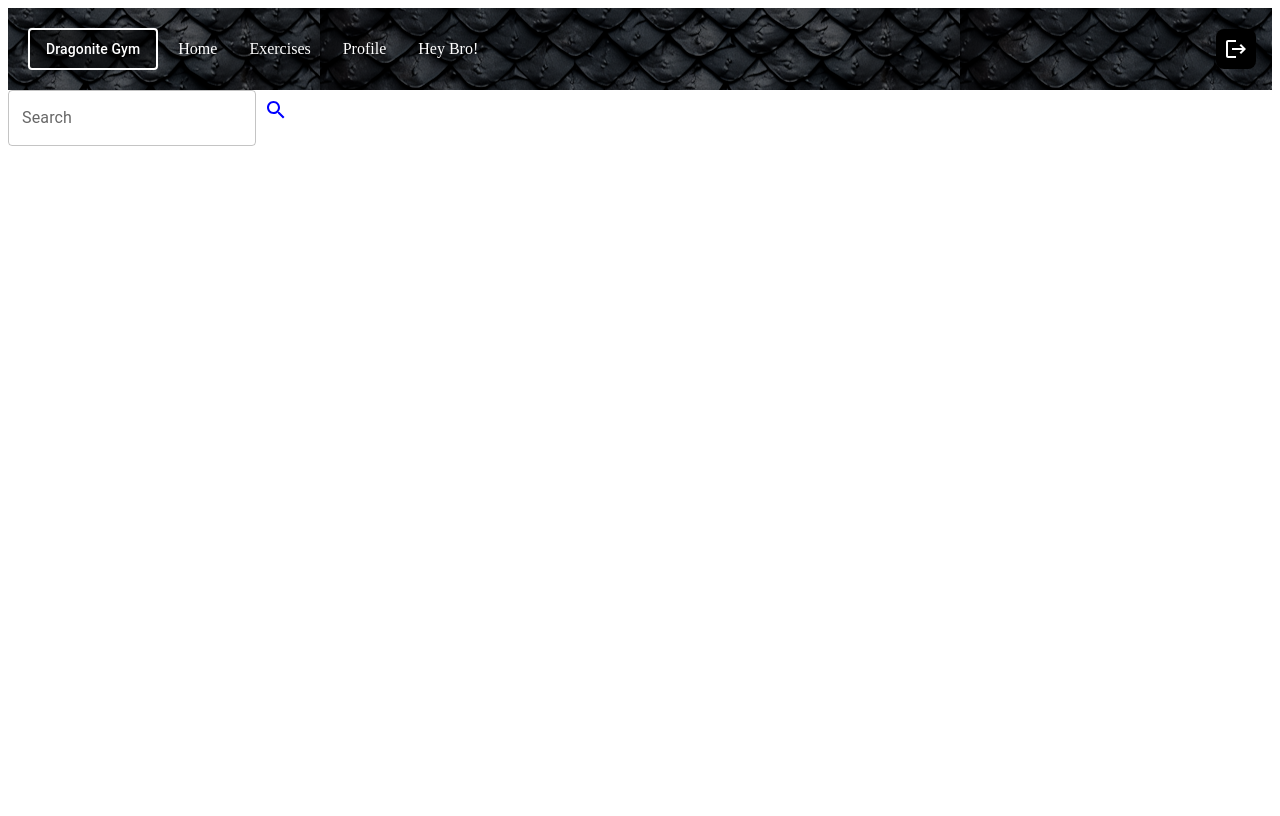
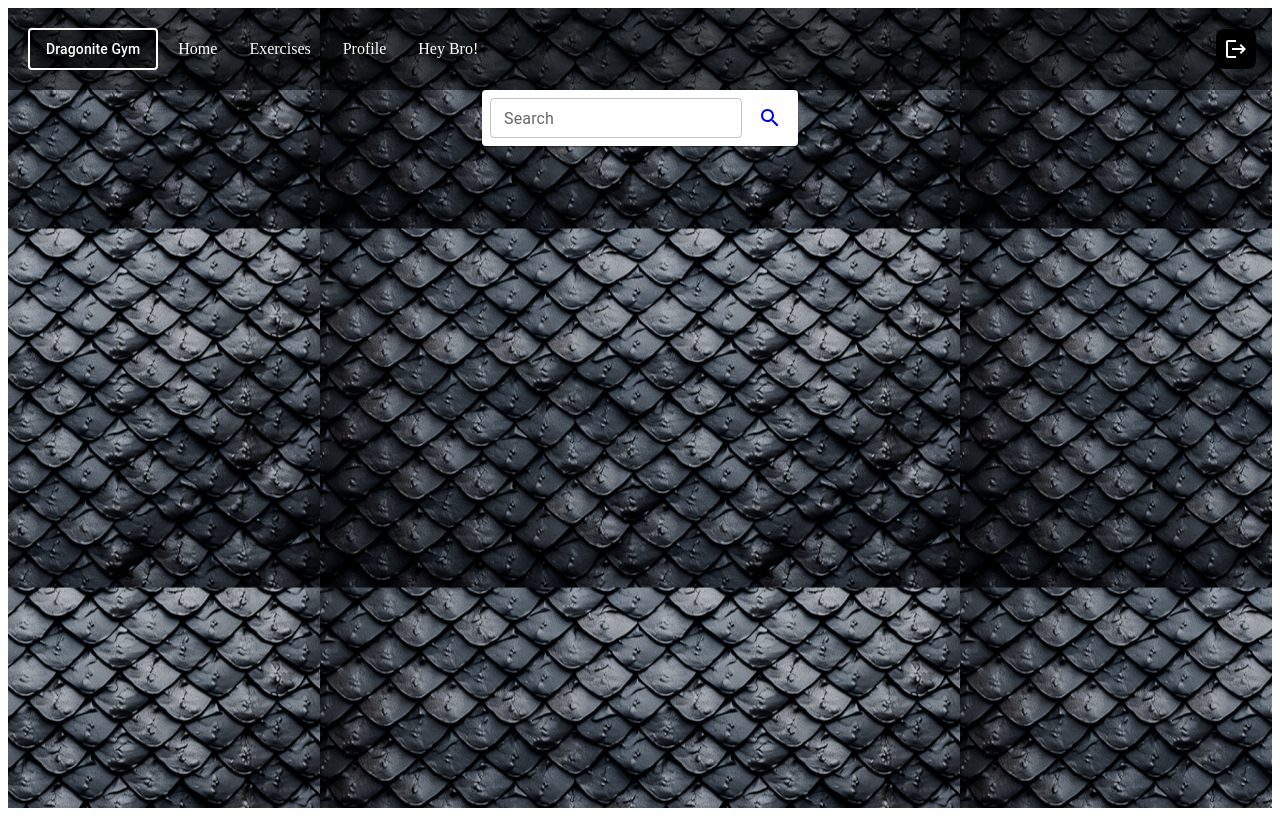
Before and after one commit to DragoniteGym/dragonite-gym, a React app: page /search in a window 1280 px wide. Built offline with nearby package versions, Linux system fonts and the light colour scheme.

Commit message:
fixed input field positioning

```diff
--- a/src/components/Search.jsx
+++ b/src/components/Search.jsx
@@ -66,31 +66,46 @@ const Search = () => {
                 backgroundImage: `url(${dragonscales})`,
                 backgroundPosition: 'center',
                 backgroundRepeat: 'repeat',
+                minHeight: '100vh',
                 height: 'auto',
                 display: 'flex',
                 flexDirection: 'column',
                 }}>
                 <Navbar />
-
-            </Box>
-        <div sx={{margin: 10}} >
-        <form>
+                <Box
+                sx={{
+                    display: 'flex',
+                    justifyContent: 'center',
+                }}
+            >
+                <Box
+                    sx={{
+                        backgroundColor: 'white',
+                        padding: 1,
+                        borderRadius: 1,
+                        boxShadow: 1,
+                        width: '60%',
+                        maxWidth: '300px',
+                        display: 'flex',
+                        alignItems: 'center',
+                        gap: 1,
+                    }}
+                >
                     <TextField
                         id='search-bar'
-            className='text'
                         onChange={handleSearchChange}
                         label='Search'
                         variant='outlined'
                         placeholder='Search for exercises...'
-            size='large'
+                        size='small'
+                        fullWidth
                     />
                     <IconButton type='submit' aria-label='search' onClick={handleSearch}>
-                <SearchIcon style={{ fill: 'blue'}} />
+                        <SearchIcon style={{ fill: 'blue' }} />
                     </IconButton>
-        </form>
-        </div>
-        <Box sx={{display: 'flex', flexWrap: 'wrap', justifyContent: 'space-evenly',
-        backgroundImage: `url(${dragonscales})`, minWidth: 300, width: '100%'}}>
+                </Box>
+            </Box>
+            <Box sx={{ display: 'flex', flexWrap: 'wrap', justifyContent: 'space-evenly' }}>
                 {searchResults.map((searchResult) => (
                     <Card key={searchResult.name} sx={{ maxWidth: 345, minWidth: 250, margin: 2, width: '30%' }}>
                         <CardActionArea component={Link} to={searchResult.gifUrl}>
@@ -116,6 +131,7 @@ const Search = () => {
                     </Card>
                 ))}
                 </Box>
+            </Box>
         </>
     );
 };
```
Lines whose indentation alone changed are shown as unchanged.
